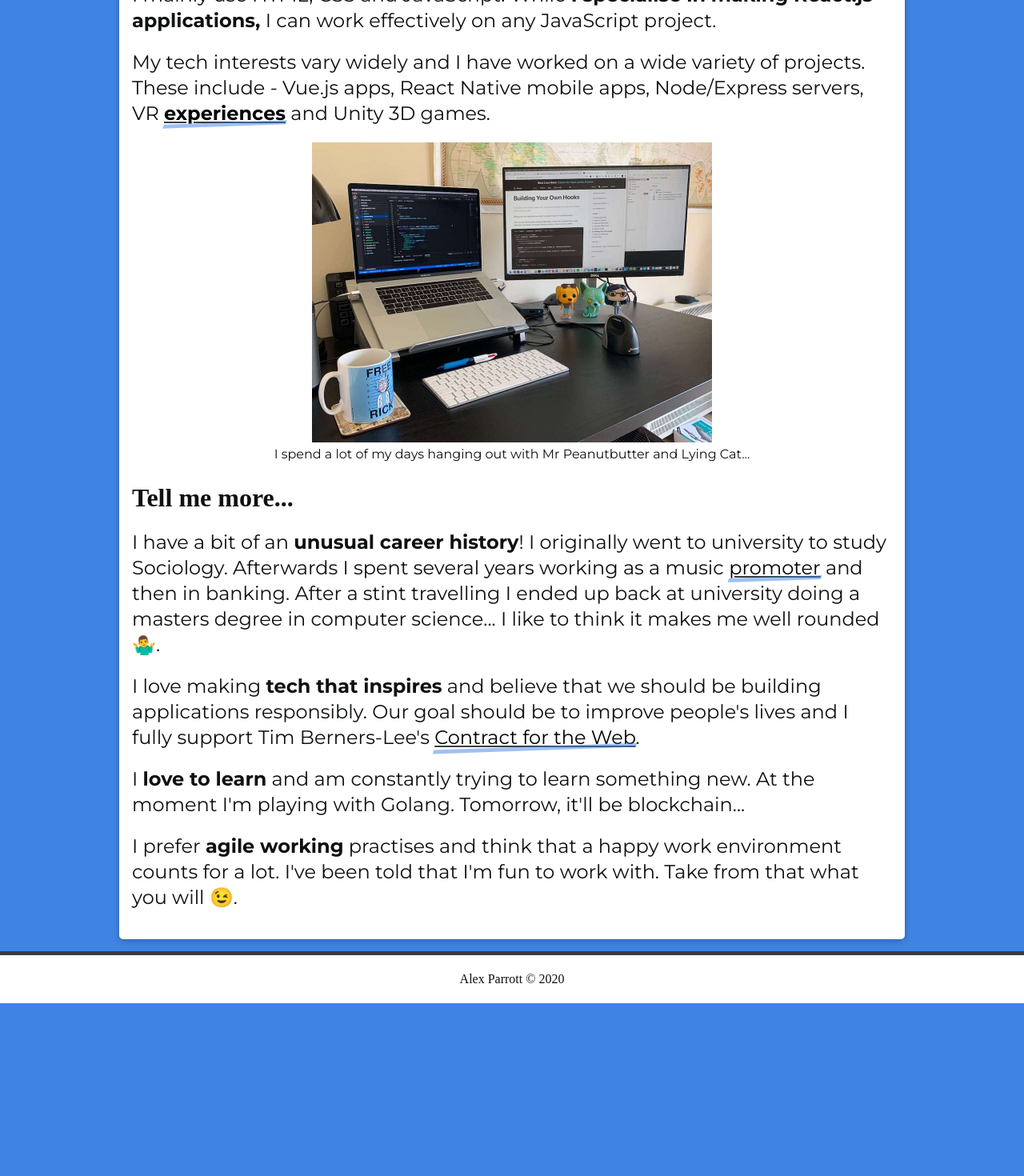
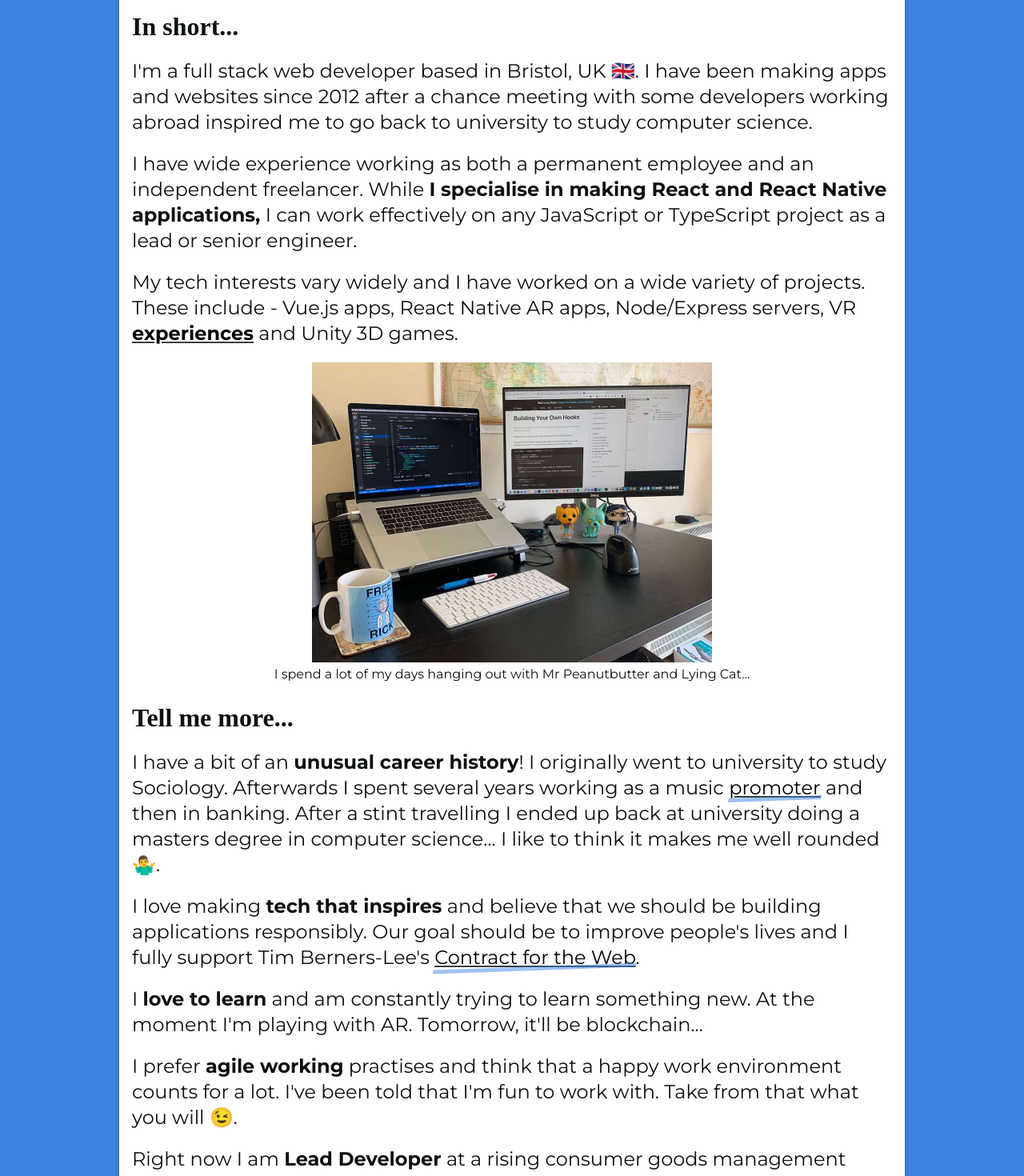
Before and after one commit to cashtotalszero/alex-parrott, a Next.js app: page /about in a window 1280 px wide. Shown: the part 1080-2550 px from the top of the page at 80% size. Before the commit the page ends 2334 px from the top, so only its background shows below. Built offline with nearby package versions, Linux system fonts and the light colour scheme; a web font is replaced by a local one.

Commit message:
Cv updates

```diff
--- a/constants/emojis.js
+++ b/constants/emojis.js
@@ -9,6 +9,7 @@ export const FLUSHED_FACE = '\u{1F633}';
 export const SWEAT_SMILE = '\u{1F605}';
 export const FIRE = '\u{1F525}';
 export const ROCKET = '\u{1F680}';
+export const JOY = '\u{1F602}';
 
 export const INDIA = '\u{1F1EE}\u{1F1F3}';
 export const JAPAN = '\u{1F1EF}\u{1F1F5}';
--- a/constants/urls.js
+++ b/constants/urls.js
@@ -21,13 +21,14 @@ export const LINKEDIN_BIO = 'https://www.linkedin.com/in/alex-parrott-100613b1/'
 export const MONKEY_KNIFE_FIGHT = 'https://www.youtube.com/watch?v=yvnmhn-bBo0';
 export const CONTRACT_FOR_THE_WEB = 'https://contractfortheweb.org/';
 
+export const AFORZA = 'https://www.aforza.com/';
+export const AFORZA_SERIES_A = 'https://techcrunch.com/2021/08/12/consumer-goods-software-company-aforza-bags-22m-to-open-u-s-headquarters/';
 export const LLOYDS_BANK = 'https://www.lloydsbank.com/';
 export const RED_7_MOBILE = 'http://www.red7mobile.com/';
 export const SOMO_GLOBAL = 'https://www.somoglobal.com/';
 export const BJSS = 'https://www.bjss.com/';
 export const NATS = 'https://www.nats.aero/';
-export const ESA_SUMMER_OF_CODE =
-  'https://www.esa.int/Enabling_Support/Space_Engineering_Technology/SOCIS_The_ESA_Summer_of_Code_in_Space';
+export const ESA_SUMMER_OF_CODE = 'https://www.esa.int/Enabling_Support/Space_Engineering_Technology/SOCIS_The_ESA_Summer_of_Code_in_Space';
 export const PERVASIVE_MEDIA = 'https://www.watershed.co.uk/studio/';
 
 export const WES_BOS = 'https://wesbos.com/';
@@ -38,8 +39,7 @@ export const GIANT_DAYS = 'https://www.boom-studios.com/series/giant-days/';
 
 // Audi stuff
 export const VR_SHOWROOM = 'https://www.dadiawards.com/dadi-2017/use-of-vr/audi-a4-virtual-showroom';
-export const AUDI_BETA =
-  'https://www.dadiawards.com/dadi-awards-2018/automotive-website-app-or-campaign/audi-beta-audi-online-re-imagined';
+export const AUDI_BETA = 'https://www.dadiawards.com/dadi-awards-2018/automotive-website-app-or-campaign/audi-beta-audi-online-re-imagined';
 export const AUDI_BETA_BLOG = 'https://content.somoglobal.com/audi_online_re-imagined';
 export const A4_APP_IOS = 'https://apps.apple.com/gb/app/audi-a4-virtual-showroom/id1172980354';
 export const A4_APP_ANDROID = 'https://apps.apple.com/gb/app/audi-a4-virtual-showroom/id1172980354';
--- a/pages/about.js
+++ b/pages/about.js
@@ -2,13 +2,13 @@ import Page from '../components/Page';
 import Image from '../components/Image';
 import TextBlock, { BOLD, EMOJI, LINK, NAV } from '../components/TextBlock';
 
-import { VR_DEMO, MONKEY_KNIFE_FIGHT, CONTRACT_FOR_THE_WEB } from '../constants/urls';
+import { VR_DEMO, MONKEY_KNIFE_FIGHT, CONTRACT_FOR_THE_WEB, CAREER_PAGE } from '../constants/urls';
 import { GB_FLAG, MAN_SHRUGGING, WINKING_FACE } from '../constants/emojis';
 
 const AboutPage = () => (
   <Page>
     <h1>About Me</h1>
-    <Image imageSrc="/alex.png" imageAlt="alex" subtitle="Hey, I'm Alex Parrott" maxWidth="500px" />
+    <Image imageSrc="/alex_dolomites.jpg" imageAlt="alex" subtitle="Hey, I'm Alex Parrott" maxWidth="500px" />
 
     <h2>In short...</h2>
 
@@ -18,16 +18,16 @@ const AboutPage = () => (
         { type: EMOJI, unicode: GB_FLAG, label: 'GB flag emoji' },
         {
           text:
-            '. I have been making websites since 2012 after a chance meeting on a Thai beach inspired me to go back to university to study computer science.',
+            '. I have been making apps and websites since 2012 after a chance meeting with some developers working abroad inspired me to go back to university to study computer science. ',
         },
       ]}
     />
 
     <TextBlock
       contents={[
-        { text: 'I mainly use HTML, CSS and JavaScript. While ' },
-        { type: BOLD, text: 'I specialise in making React.js applications,' },
-        { text: ' I can work effectively on any JavaScript project.' },
+        { text: 'I have wide experience working as both a permanent employee and an independent freelancer. While ' },
+        { type: BOLD, text: 'I specialise in making React and React Native applications,' },
+        { text: ' I can work effectively on any JavaScript or TypeScript project as a lead or senior engineer.' },
       ]}
     />
 
@@ -35,7 +35,7 @@ const AboutPage = () => (
       contents={[
         {
           text:
-            'My tech interests vary widely and I have worked on a wide variety of projects. These include - Vue.js apps, React Native mobile apps, Node/Express servers, VR ',
+            'My tech interests vary widely and I have worked on a wide variety of projects. These include - Vue.js apps, React Native AR apps, Node/Express servers, VR ',
         },
         { type: NAV, href: VR_DEMO, text: 'experiences', bold: true },
         { text: ' and Unity 3D games.' },
@@ -89,7 +89,7 @@ const AboutPage = () => (
         { type: BOLD, text: 'love to learn' },
         {
           text:
-            " and am constantly trying to learn something new. At the moment I'm playing with Golang. Tomorrow, it'll be blockchain...",
+            " and am constantly trying to learn something new. At the moment I'm playing with AR. Tomorrow, it'll be blockchain...",
         },
       ]}
     />
@@ -106,6 +106,16 @@ const AboutPage = () => (
         { text: '.' },
       ]}
     />
+
+    <TextBlock
+      contents={[
+        { text: 'Right now I am ' },
+        { type: BOLD, text: 'Lead Developer' },
+        { text: ' at a rising consumer goods management company. Check out my ' },
+        { type: LINK, href: CAREER_PAGE, text: 'interactive CV' },
+        { text: ' for some more info.' },
+      ]}
+    />
   </Page>
 );
 
--- a/pages/contact.js
+++ b/pages/contact.js
@@ -4,6 +4,8 @@ import Page from '../components/Page';
 import TextBlock, { LINK, BOLD, EMOJI } from '../components/TextBlock';
 import { LINKEDIN_BIO } from '../constants/urls';
 import { GRINNING_FACE } from '../constants/emojis';
+import Image from '../components/Image';
+
 
 const StyledHighlight = styled.div`
   margin: 40px 0;
@@ -25,6 +27,8 @@ const StyledHighlight = styled.div`
 const HomePage = () => (
   <Page>
     <h1>Contact Me</h1>
+
+    <Image imageSrc="/alex.png" imageAlt="alex" subtitle="My LinkedIn profile photo" maxWidth="300px" />
 
     <StyledHighlight>
       <a href="mailto:alex.parrott.dev@gmail.com">alex.parrott.dev@gmail.com</a>
```
Also changed, not shown: components/CvItem.js (+26 -5 lines), pages/code.js (+11 -3 lines), public/aforzaLogo.png (added), public/alex_dolomites.jpg (added).
